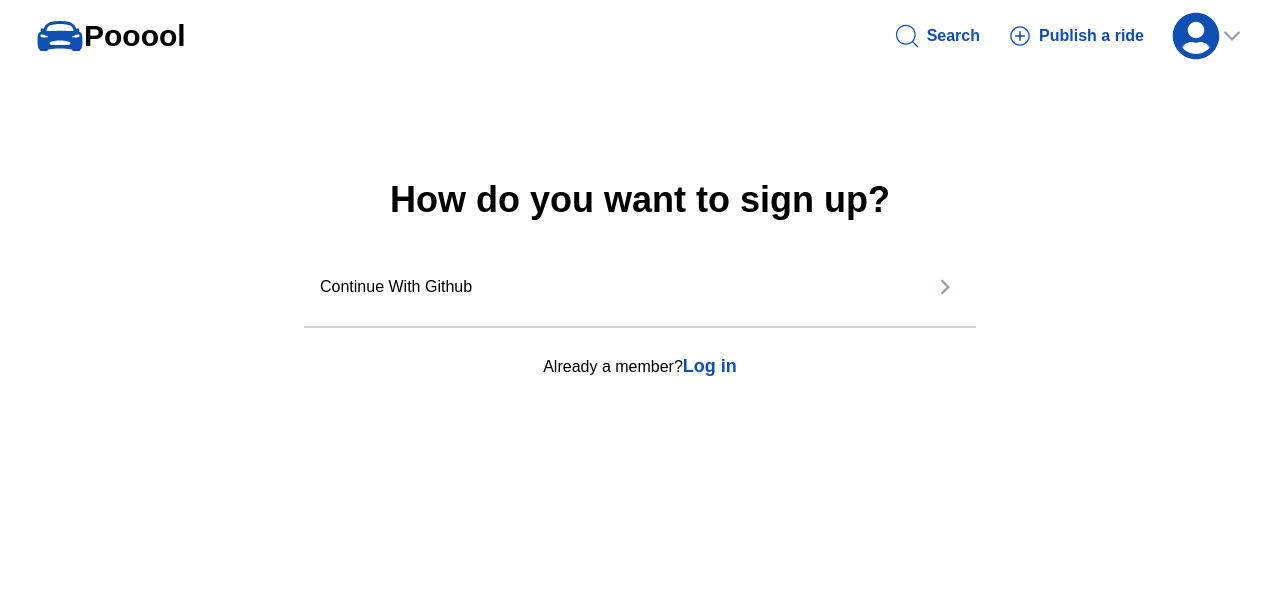
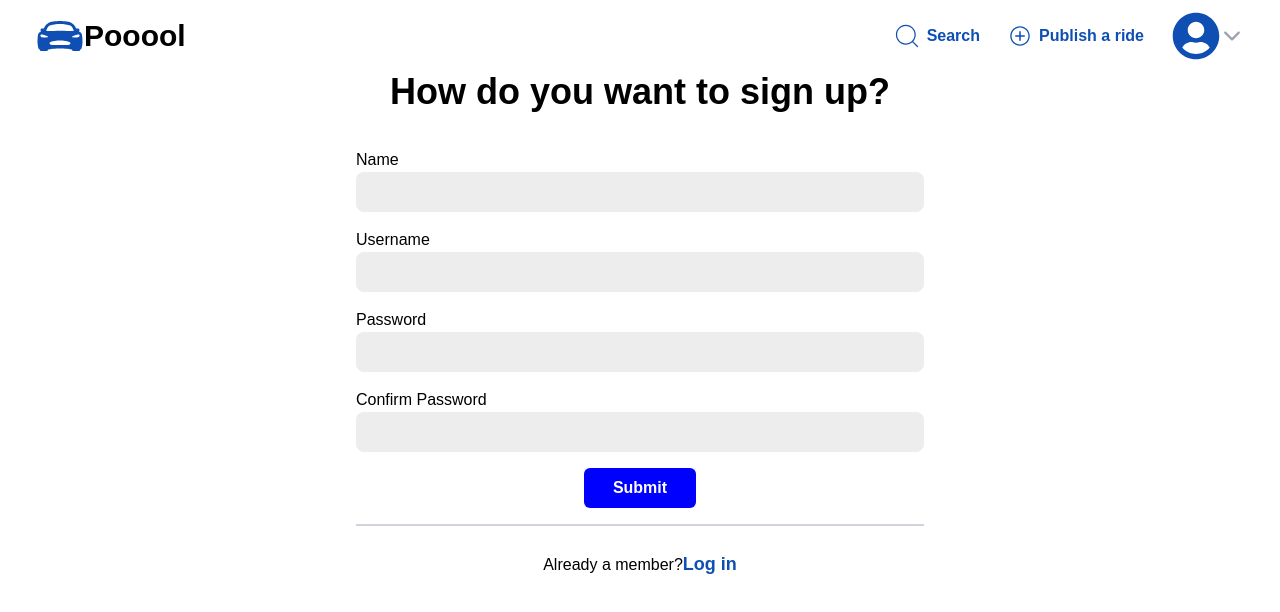
Before and after one commit to Nikhil4002-50-82/Pooool-miniProject, a React (Vite) app in the folder client/: page /signin in a window 1280 px wide. Shown: the top 612 px of the page. Built offline with nearby package versions, Linux system fonts and the light colour scheme.

Commit message:
added auth

```diff
--- a/client/src/App.jsx
+++ b/client/src/App.jsx
@@ -2,7 +2,7 @@ import React,{useState} from 'react';
 import { BrowserRouter, Routes, Route } from "react-router-dom";
 
 import { LeavingToContext , GoingToContext , DateContext , PassengerCountForPassengerContext,resContext } from "./components/context/SearchPageContext";
-import {travelDateContext,pickUpLocContext,dropLocContext,travelPriceContext,travelTimeContext,noOfPassengersContext,startCityNameRideContext,destCityNameRideContext,userContext} from "./components/context/RiderContext"
+import {travelDateContext,pickUpLocContext,dropLocContext,travelPriceContext,travelTimeContext,noOfPassengersContext,startCityNameRideContext,destCityNameRideContext,userContext,userLogged} from "./components/context/RiderContext"
 
 import Header from './components/Header/Header';
 import Home from './components/HomePage/Home';
@@ -34,11 +34,13 @@ const App = () => {
   const [travelTime,setTravelTime]=useState("");
   const [startCityName,setStartCityName]=useState("");
   const [destCityName,setDestCityName]=useState("");
-  const [user,setUser]=useState(null);
+  const [user,setUser]=useState("");
+  const [loggedIn,setLoggedIn]=useState(false);
 
 
   return (
     <div className='font-custom'>
+        <userLogged.Provider value={{loggedIn,setLoggedIn}}>
         <userContext.Provider value={{user,setUser}}>
           <resContext.Provider value={{res,setRes}}>
               <destCityNameRideContext.Provider value={{destCityName,setDestCityName}}>
@@ -83,6 +85,7 @@ const App = () => {
               </destCityNameRideContext.Provider>
           </resContext.Provider>
         </userContext.Provider>
+        </userLogged.Provider>
     </div>
   );
 }
--- a/client/src/components/Login/LogComponent.jsx
+++ b/client/src/components/Login/LogComponent.jsx
@@ -1,20 +1,77 @@
-import React from 'react';
+import React,{useContext,useState} from 'react';
+import supabase from '../../../utils/supabase';
+import { useNavigate } from 'react-router-dom';
 
-import { MdKeyboardArrowRight } from "react-icons/md";
+import { userContext,userLogged } from '../context/RiderContext';
 
 const LogComponent = ({log,Component}) => {
+
+  const navigate=useNavigate();
+
+  const {user,setUser}=useContext(userContext);
+  const {loggedIn,setLoggedIn}=useContext(userLogged);
+
+  const [val1,setVal1]=useState("");
+  const [val2,setVal2]=useState("");
+
+  const handleSubmit = async (event) => {
+    event.preventDefault();
+
+    // Check if the fields are empty
+    if (!val1 || !val2) {
+      alert('Both username and password are required.');
+      return;
+    }
+
+    try {
+      // Query the Auth table to find a matching username and password
+
+      let { data: Auth, error } = await supabase
+      .from('Auth')
+      .select("*")
+
+      // Filters
+      .eq('userName', val1)
+      .eq('password', val2)
+
+      if (error) {
+        throw error;
+      }
+
+      if (Auth.length>0) {
+        // If a matching record is found, set the user and loggedIn state
+        await setUser(Auth[0].name);
+        setLoggedIn(true);
+        alert('Logged in successfully!');
+        navigate("/search");
+      } else {
+        // If no record is found, show an error
+        alert('Invalid username or password.');
+        setLoggedIn(false);
+        setVal2("")
+      }
+    } catch (error) {
+      console.error('Error during login:', error.message);
+    }
+  };
+
   return (
-    <div className='flex flex-col items-center justify-center pt-[4em]'>
+    <div className='flex flex-col items-center justify-center pt-[1em]'>
         <h1 className='text-4xl font-semibold mt-[1em] mb-[1em]'>How do you want to {log}?</h1>
-        <div className='w-[60%] mb-2'>
-            <p className='w-[100%] flex items-center justify-between p-4 hover:bg-[#EDEDED] cursor-pointer rounded-xl' onClick={()=>{
-                              navigate("/login");
-                          }}>
-                            Continue With Github
-                <MdKeyboardArrowRight className='text-3xl text-gray-400' />
-            </p>
+        <div className='w-[50%] mb-4'>
+            <form onSubmit={handleSubmit} className='flex flex-col'>
+              <label htmlFor="userName" >Username</label>
+                <input type="text" className='bg-[#EDEDED] focus:outline-[#0F4FB4] h-[2.5em] mb-[1em] p-4 rounded-lg' name='userName' id="userName" value={val1} onChange={(event)=>{
+                  setVal1(event.target.value)
+                }} />
+                <label htmlFor="password" >Password</label>
+                <input type="password" className='bg-[#EDEDED] focus:outline-[#0F4FB4] h-[2.5em] mb-[1em] p-4 rounded-lg' name='password' id="password" value={val2} onChange={(event)=>{
+                  setVal2(event.target.value)
+                }}/>
+                <div className='flex items-center justify-center'><button className='w-[7em] h-[2.5em] flex items-center justify-center rounded-md font-semibold bg-[blue] text-white' >Submit</button></div>
+            </form>
         </div>
-        <hr className='w-[60%] border-[0.1em] border-gray-300'/>
+        <hr className='w-[50%] border-[0.1em] border-gray-300'/>
         <Component />
     </div>
   )
--- a/client/src/components/Login/SignUp.jsx
+++ b/client/src/components/Login/SignUp.jsx
@@ -1,14 +1,117 @@
-import React from 'react';
+import React, { useState } from 'react';
+import { useNavigate } from 'react-router-dom';
+import supabase from "../../../utils/supabase.js";
 
-import LogComponent from './LogComponent';
 import LogComp from './LogComp';
 
 const SignUp = () => {
+
+  const navigate=useNavigate();
+
+  const [user, setUser] = useState("");
+  const [name,setName]=useState("")
+  const [value1, setValue1] = useState("");
+  const [value2, setValue2] = useState("");
+  const [error, setError] = useState(null);
+
+  const signIn = async (userName, password) => {
+    try {
+      const { data, error } = await supabase
+        .from('Auth')
+        .insert([{ userName, password , name }])
+        .select();
+
+      if (error) {
+        throw error;
+      }
+
+      console.log("User signed up successfully:", data);
+      alert("Signup successful!");
+      setUser("");
+      setValue1("");
+      setValue2("");
+    } catch (error) {
+      console.error("Error signing up:", error.message);
+      setError(error.message);
+    }
+  };
+
+  const handleSubmit = async (event) => {
+    event.preventDefault();
+
+    if (!user || !value1 || !value2 || !name) {
+      alert("All fields are required.");
+      return;
+    }
+
+    if (value1 !== value2) {
+      alert("Passwords do not match!");
+      setValue1("");
+      setValue2("");
+      return;
+    }
+
+    await signIn(user, value1); // Pass validated username and password directly.
+    navigate("/login");
+  };
+
   return (
-    <div className='p-[5em]'>
-        <LogComponent log="sign up" Component={LogComp} />
+    <div className="p-[4.5em]">
+      <div className="flex flex-col items-center justify-center">
+        <h1 className="text-4xl font-semibold mb-[1em]">How do you want to sign up?</h1>
+        <div className="w-[50%] mb-4">
+          <form onSubmit={handleSubmit} className="flex flex-col">
+            <label htmlFor="Name">Name</label>
+            <input
+                type="text"
+                className="bg-[#EDEDED] focus:outline-[#0F4FB4] h-[2.5em] mb-[1em] p-4 rounded-lg"
+                name="Name"
+                id="Name"
+                value={name}
+                onChange={(event) => setName(event.target.value)}
+            />
+            <label htmlFor="userName">Username</label>
+            <input
+              type="text"
+              className="bg-[#EDEDED] focus:outline-[#0F4FB4] h-[2.5em] mb-[1em] p-4 rounded-lg"
+              name="userName"
+              id="userName"
+              value={user}
+              onChange={(event) => setUser(event.target.value)}
+            />
+            <label htmlFor="password">Password</label>
+            <input
+              type="password"
+              className="bg-[#EDEDED] focus:outline-[#0F4FB4] h-[2.5em] mb-[1em] p-4 rounded-lg"
+              name="password"
+              id="password"
+              value={value1}
+              onChange={(event) => setValue1(event.target.value)}
+            />
+            <label htmlFor="conPassword">Confirm Password</label>
+            <input
+              type="password"
+              className="bg-[#EDEDED] focus:outline-[#0F4FB4] h-[2.5em] mb-[1em] p-4 rounded-lg"
+              name="conPassword"
+              id="conPassword"
+              value={value2}
+              onChange={(event) => setValue2(event.target.value)}
+            />
+            <div className="flex items-center justify-center">
+              <button
+                type="submit"
+                className="w-[7em] h-[2.5em] flex items-center justify-center rounded-md font-semibold bg-[blue] text-white">
+                Submit
+              </button>
+            </div>
+          </form>
+          {error && <p className="text-red-500 mt-2">{error}</p>}
+        </div>
+        <hr className="w-[50%] border-[0.1em] border-gray-300" />
+        <LogComp />
+      </div>
     </div>
-  )
-}
+  );
+};
 
-export default SignUp
+export default SignUp;
--- a/client/src/components/PublishRidePage/Time.jsx
+++ b/client/src/components/PublishRidePage/Time.jsx
@@ -5,14 +5,14 @@ import { useNavigate } from 'react-router-dom';
 import TimeComponent from './TimeComponent';
 import Footer from '../Footer/Footer';
 
-import {travelDateContext,pickUpLocContext,dropLocContext,travelPriceContext,travelTimeContext,noOfPassengersContext,startCityNameRideContext,destCityNameRideContext} from "../context/RiderContext";
+import {travelDateContext,pickUpLocContext,dropLocContext,travelPriceContext,travelTimeContext,noOfPassengersContext,startCityNameRideContext,destCityNameRideContext,userContext} from "../context/RiderContext";
 
 const Time = () => {
 
     const navigate=useNavigate();
 
     const [btn,setBtn]=useState(false);
-    const [name,setName]=useState("");
+
 
     const {noOfPassengers,setNoOfPassengers}=useContext(noOfPassengersContext);
     const {travelPrice,setTravelPrice}=useContext(travelPriceContext);
@@ -21,7 +21,8 @@ const Time = () => {
     const {dropLoc,setDropLoc}=useContext(dropLocContext);
     const {travelTime,setTravelTime}=useContext(travelTimeContext);
     const {startCityName,setStartCityName}=useContext(startCityNameRideContext);
-    const {destCityName,setDestCityName}=useContext(destCityNameRideContext)
+    const {destCityName,setDestCityName}=useContext(destCityNameRideContext);
+    const {user,setUser}=useContext(userContext);
 
   useEffect(()=>{
     const setRide=async()=>{
@@ -29,7 +30,7 @@ const Time = () => {
           const { data, error } = await supabase
         .from('Drivers')
         .insert([
-          { dropLocation: dropLoc, pickUpLocation: pickUpLoc , driverName: name , price: travelPrice ,travelTimings: travelTime ,travelDate: travelDateRide, startCityName: startCityName, destCityName:destCityName},
+          { dropLocation: dropLoc, pickUpLocation: pickUpLoc , driverName: user , price: travelPrice ,travelTimings: travelTime ,travelDate: travelDateRide, startCityName: startCityName, destCityName:destCityName},
         ])
         .select()
         }
--- a/client/src/components/context/RiderContext.jsx
+++ b/client/src/components/context/RiderContext.jsx
@@ -1,4 +1,6 @@
 import React,{createContext} from "react";
+
+const userLogged=createContext();
 
 const userContext=createContext();
 
@@ -11,4 +13,4 @@ const noOfPassengersContext=createContext();
 const startCityNameRideContext=createContext();
 const destCityNameRideContext=createContext();
 
-export {travelDateContext,pickUpLocContext,dropLocContext,travelPriceContext,travelTimeContext,noOfPassengersContext,startCityNameRideContext,destCityNameRideContext,userContext};
+export {travelDateContext,pickUpLocContext,dropLocContext,travelPriceContext,travelTimeContext,noOfPassengersContext,startCityNameRideContext,destCityNameRideContext,userContext,userLogged};
```
Also changed, not shown: client/src/components/Header/Header.jsx (+5 -3 lines), client/src/components/PublishRidePage/PublishRide.jsx (+18 -2 lines), client/src/components/SearchPage/AvailableRidesComponent.jsx (+6 -2 lines), client/src/components/SearchPage/Search.jsx (+18 -2 lines).
